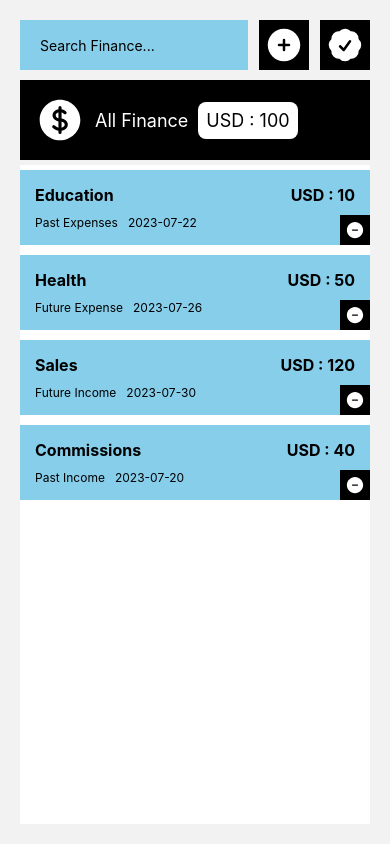
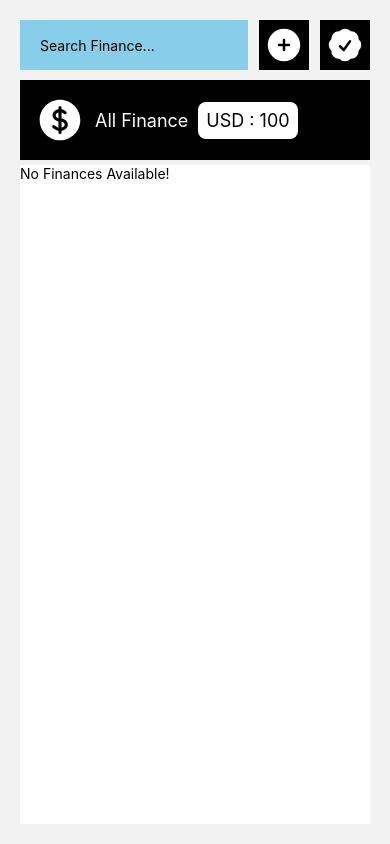
Before and after one commit to wahsandaruwan/simple_finance_mgmt_mob_app, a React Native app: screen /Home in a window 390 px wide. Built offline with nearby package versions, Linux system fonts and the light colour scheme.

Commit message:
Implemented fetch all finances feature in home sreen

```diff
--- a/src/components/DropDown.js
+++ b/src/components/DropDown.js
@@ -25,10 +25,10 @@ export default function DropDown({ selectType, reset }) {
         }}
       >
         <Picker.Item label="Select a Type..." value={null} />
-        <Picker.Item label="Past Income" value="pi" />
-        <Picker.Item label="Future Income" value="fi" />
-        <Picker.Item label="Past Expense" value="pe" />
-        <Picker.Item label="Future Expense" value="fe" />
+        <Picker.Item label="Past Income" value="Past Income" />
+        <Picker.Item label="Future Income" value="Future Income" />
+        <Picker.Item label="Past Expense" value="Past Expense" />
+        <Picker.Item label="Future Expense" value="Future Expense" />
       </Picker>
     </View>
   );
--- a/src/components/index.js
+++ b/src/components/index.js
@@ -1,3 +1,4 @@
 import DropDown from "./DropDown";
+import FinanceCard from "./FinanceCard";
 
-module.exports = { DropDown };
+module.exports = { DropDown, FinanceCard };
--- a/src/screens/FinanceSetup.js
+++ b/src/screens/FinanceSetup.js
@@ -31,7 +31,6 @@ export default function FinanceSetup() {
     financeAmount: "",
     processedDate: date.toISOString().split("T")[0],
   });
-  console.log(data);
 
   const onChange = (event, selectedDate) => {
     const currentDate = selectedDate;
@@ -68,7 +67,6 @@ export default function FinanceSetup() {
       }
 
       const availableData = await AsyncStorage.getItem("finances");
-      console.log(availableData);
       let finances = [];
       if (availableData) {
         finances = JSON.parse(availableData);
@@ -86,6 +84,7 @@ export default function FinanceSetup() {
       });
       setIsReset(true);
       Alert.alert("Success", "Successfully added a new finance!");
+      // await AsyncStorage.removeItem("finances");
     } catch (error) {
       console.error("Error adding finance", error);
     }
--- a/src/screens/Home.js
+++ b/src/screens/Home.js
@@ -1,4 +1,5 @@
 // ----------Inbuilt components and modules----------
+import { useState, useEffect } from "react";
 import {
   StyleSheet,
   SafeAreaView,
@@ -12,11 +13,44 @@ import {
 
 // ---------Third-party components & modules---------
 import * as Icons from "react-native-heroicons/solid";
+import AsyncStorage from "@react-native-async-storage/async-storage";
+import { useIsFocused } from "@react-navigation/native";
+
+// ---------Custom components & modules---------
+import { FinanceCard } from "../components";
 
 export default function Home({ navigation }) {
+  // Focus
+  const isFocused = useIsFocused();
+
+  const [finances, setFinances] = useState([]);
+  console.log(finances);
+
+  useEffect(() => {
+    handleFinancesFetch();
+  }, []);
+
+  useEffect(() => {
+    if (isFocused) {
+      handleFinancesFetch();
+    }
+  }, [isFocused]);
+
+  const handleFinancesFetch = async () => {
+    try {
+      const availableData = await AsyncStorage.getItem("finances");
+      if (availableData) {
+        setFinances(JSON.parse(availableData));
+      }
+    } catch (error) {
+      console.error("Error fetching finances", error);
+    }
+  };
+
   return (
     <SafeAreaView style={{ flex: 1 }}>
       <StatusBar backgroundColor="skyblue" />
+
       <View
         style={{
           flex: 1,
@@ -96,256 +130,19 @@ export default function Home({ navigation }) {
           showsVerticalScrollIndicator={false}
           style={{ width: "100%", backgroundColor: "white" }}
         >
-          <View
-            style={{
-              padding: 15,
-              backgroundColor: "skyblue",
-              marginVertical: 5,
-              position: "relative",
-            }}
-          >
-            <View
-              style={{
-                width: "100%",
-                flexDirection: "row",
-                justifyContent: "space-between",
-                alignItems: "center",
-                marginBottom: 10,
-              }}
-            >
-              <Text
-                style={{
-                  fontSize: 16,
-                  color: "black",
-                  fontWeight: "bold",
-                }}
-              >
-                Education
-              </Text>
-              <Text
-                style={{
-                  fontSize: 16,
-                  color: "black",
-                  fontWeight: "bold",
-                }}
-              >
-                USD : 10
-              </Text>
-            </View>
-            <View
-              style={{
-                width: "100%",
-                flexDirection: "row",
-                justifyContent: "flex-start",
-                alignItems: "center",
-              }}
-            >
-              <Text style={{ fontSize: 12, color: "black" }}>
-                Past Expenses
-              </Text>
-              <Text style={{ fontSize: 12, color: "black", marginLeft: 10 }}>
-                2023-07-22
-              </Text>
-            </View>
-            <TouchableOpacity
-              style={{
-                backgroundColor: "black",
-                padding: 5,
-                position: "absolute",
-                right: 0,
-                bottom: 0,
-              }}
-            >
-              <Icons.MinusCircleIcon size="20" color="white" />
-            </TouchableOpacity>
-          </View>
-          <View
-            style={{
-              padding: 15,
-              backgroundColor: "skyblue",
-              marginVertical: 5,
-              position: "relative",
-            }}
-          >
-            <View
-              style={{
-                width: "100%",
-                flexDirection: "row",
-                justifyContent: "space-between",
-                alignItems: "center",
-                marginBottom: 10,
-              }}
-            >
-              <Text
-                style={{
-                  fontSize: 16,
-                  color: "black",
-                  fontWeight: "bold",
-                }}
-              >
-                Health
-              </Text>
-              <Text
-                style={{
-                  fontSize: 16,
-                  color: "black",
-                  fontWeight: "bold",
-                }}
-              >
-                USD : 50
-              </Text>
-            </View>
-            <View
-              style={{
-                width: "100%",
-                flexDirection: "row",
-                justifyContent: "flex-start",
-                alignItems: "center",
-              }}
-            >
-              <Text style={{ fontSize: 12, color: "black" }}>
-                Future Expense
-              </Text>
-              <Text style={{ fontSize: 12, color: "black", marginLeft: 10 }}>
-                2023-07-26
-              </Text>
-            </View>
-            <TouchableOpacity
-              style={{
-                backgroundColor: "black",
-                padding: 5,
-                position: "absolute",
-                right: 0,
-                bottom: 0,
-              }}
-            >
-              <Icons.MinusCircleIcon size="20" color="white" />
-            </TouchableOpacity>
-          </View>
-          <View
-            style={{
-              padding: 15,
-              backgroundColor: "skyblue",
-              marginVertical: 5,
-              position: "relative",
-            }}
-          >
-            <View
-              style={{
-                width: "100%",
-                flexDirection: "row",
-                justifyContent: "space-between",
-                alignItems: "center",
-                marginBottom: 10,
-              }}
-            >
-              <Text
-                style={{
-                  fontSize: 16,
-                  color: "black",
-                  fontWeight: "bold",
-                }}
-              >
-                Sales
-              </Text>
-              <Text
-                style={{
-                  fontSize: 16,
-                  color: "black",
-                  fontWeight: "bold",
-                }}
-              >
-                USD : 120
-              </Text>
-            </View>
-            <View
-              style={{
-                width: "100%",
-                flexDirection: "row",
-                justifyContent: "flex-start",
-                alignItems: "center",
-              }}
-            >
-              <Text style={{ fontSize: 12, color: "black" }}>
-                Future Income
-              </Text>
-              <Text style={{ fontSize: 12, color: "black", marginLeft: 10 }}>
-                2023-07-30
-              </Text>
-            </View>
-            <TouchableOpacity
-              style={{
-                backgroundColor: "black",
-                padding: 5,
-                position: "absolute",
-                right: 0,
-                bottom: 0,
-              }}
-            >
-              <Icons.MinusCircleIcon size="20" color="white" />
-            </TouchableOpacity>
-          </View>
-          <View
-            style={{
-              padding: 15,
-              backgroundColor: "skyblue",
-              marginVertical: 5,
-              position: "relative",
-            }}
-          >
-            <View
-              style={{
-                width: "100%",
-                flexDirection: "row",
-                justifyContent: "space-between",
-                alignItems: "center",
-                marginBottom: 10,
-              }}
-            >
-              <Text
-                style={{
-                  fontSize: 16,
-                  color: "black",
-                  fontWeight: "bold",
-                }}
-              >
-                Commissions
-              </Text>
-              <Text
-                style={{
-                  fontSize: 16,
-                  color: "black",
-                  fontWeight: "bold",
-                }}
-              >
-                USD : 40
-              </Text>
-            </View>
-            <View
-              style={{
-                width: "100%",
-                flexDirection: "row",
-                justifyContent: "flex-start",
-                alignItems: "center",
-              }}
-            >
-              <Text style={{ fontSize: 12, color: "black" }}>Past Income</Text>
-              <Text style={{ fontSize: 12, color: "black", marginLeft: 10 }}>
-                2023-07-20
-              </Text>
-            </View>
-            <TouchableOpacity
-              style={{
-                backgroundColor: "black",
-                padding: 5,
-                position: "absolute",
-                right: 0,
-                bottom: 0,
-              }}
-            >
-              <Icons.MinusCircleIcon size="20" color="white" />
-            </TouchableOpacity>
-          </View>
+          {finances.length > 0 ? (
+            finances.map((item) => (
+              <FinanceCard
+                financeName={item.financeName}
+                financeType={item.financeType}
+                financeAmount={item.financeAmount}
+                processedDate={item.processedDate}
+                key={item.financeId}
+              />
+            ))
+          ) : (
+            <Text>No Finances Available!</Text>
+          )}
         </ScrollView>
       </View>
     </SafeAreaView>
```
Also changed, not shown: src/components/FinanceCard.js (+72 -4 lines).
